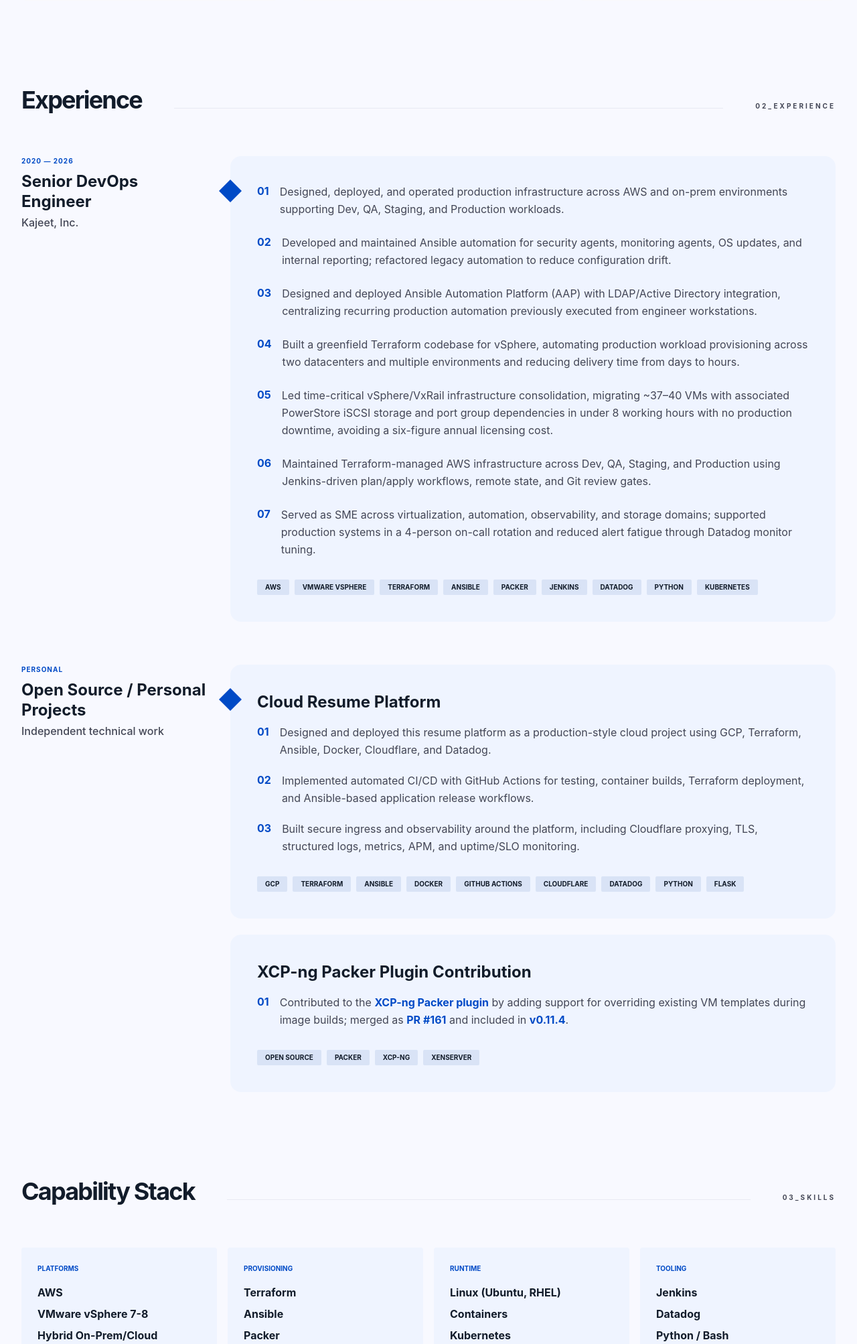
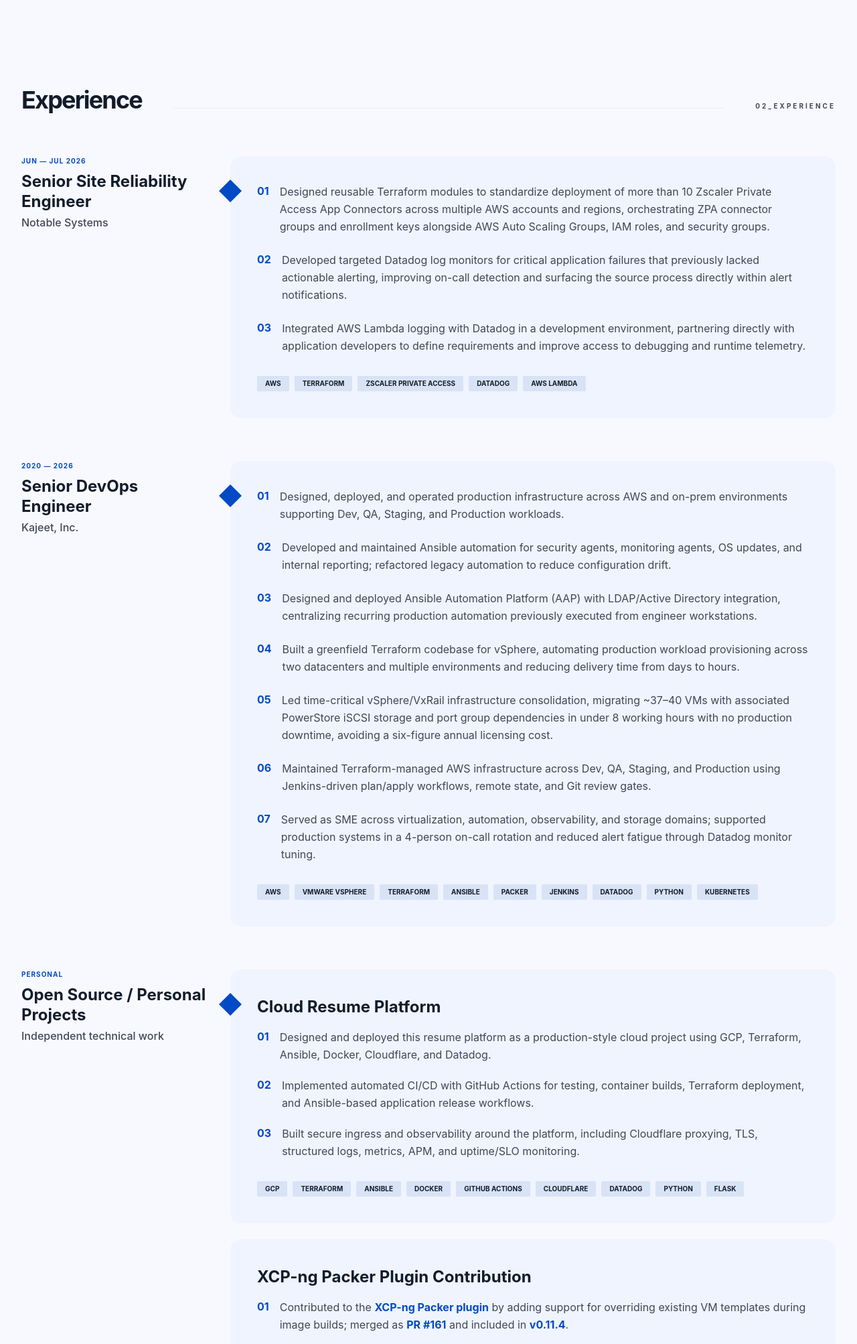
Before and after one commit to sbrupert/cloud-resume, a Flask app: template cloud_resume/cloud_resume/templates/index.html in a window 1280 px wide. Shown: the part 1212-3218 px from the top of the page at 67% size. Run offline with Flask 3, Linux system fonts and the light colour scheme; the template is opened without the code that fills it, so the values that code supplies are empty; style sheets or scripts are compiled from the project's sources; parts of the project's set-up code (start-up, migrations or seed data) failed here and were passed over; some web fonts are replaced.

Commit message:
Add Notable Systems experience.

```diff
--- a/cloud_resume/cloud_resume/templates/index.html
+++ b/cloud_resume/cloud_resume/templates/index.html
@@ -445,6 +445,84 @@
         </div>
         <div class="space-y-10 md:space-y-16">
           <!-- Job 1 -->
+          <div
+            class="grid grid-cols-1 md:grid-cols-12 gap-6 md:gap-8 items-start relative"
+          >
+            <div class="md:col-span-3">
+              <div class="sticky top-24">
+                <span
+                  class="text-label text-[10px] font-bold text-primary tracking-widest uppercase mb-2 block"
+                  >JUN — JUL 2026</span
+                >
+                <h3
+                  class="font-headline text-2xl font-bold text-on-surface leading-tight"
+                >
+                  Senior Site Reliability Engineer
+                </h3>
+                <p class="text-on-surface-variant font-medium mt-1">
+                  Notable Systems
+                </p>
+              </div>
+            </div>
+            <div
+              class="md:col-span-9 bg-surface-container-low p-6 md:p-10 rounded-2xl relative"
+            >
+              <div
+                class="absolute -left-3 top-10 w-6 h-6 bg-primary rotate-45 hidden md:block"
+              ></div>
+              <ul class="space-y-4 md:space-y-6 text-on-surface-variant">
+                <li class="flex gap-3 md:gap-4">
+                  <span class="text-primary font-headline font-bold">01</span>
+                  <p class="leading-relaxed">
+                    Designed reusable Terraform modules to standardize deployment
+                    of more than 10 Zscaler Private Access App Connectors across
+                    multiple AWS accounts and regions, orchestrating ZPA connector groups
+                    and enrollment keys alongside AWS Auto Scaling Groups, IAM roles, and security groups.
+                  </p>
+                </li>
+                <li class="flex gap-3 md:gap-4">
+                  <span class="text-primary font-headline font-bold">02</span>
+                  <p class="leading-relaxed">
+                    Developed targeted Datadog log monitors for critical application failures
+                    that previously lacked actionable alerting, improving on-call detection and
+                    surfacing the source process directly within alert notifications.
+                  </p>
+                </li>
+                <li class="flex gap-3 md:gap-4">
+                  <span class="text-primary font-headline font-bold">03</span>
+                  <p class="leading-relaxed">
+                    Integrated AWS Lambda logging with Datadog in a development environment,
+                    partnering directly with application developers to define requirements
+                    and improve access to debugging and runtime telemetry.
+
+                  </p>
+                </li>
+              </ul>
+              <div class="mt-8 flex flex-wrap gap-2">
+                <span
+                  class="px-3 py-1 bg-surface-container-highest text-[10px] font-bold rounded uppercase"
+                  >AWS</span
+                >
+                <span
+                  class="px-3 py-1 bg-surface-container-highest text-[10px] font-bold rounded uppercase"
+                  >Terraform</span
+                >
+                <span
+                  class="px-3 py-1 bg-surface-container-highest text-[10px] font-bold rounded uppercase"
+                  >Zscaler Private Access</span
+                >
+                <span
+                  class="px-3 py-1 bg-surface-container-highest text-[10px] font-bold rounded uppercase"
+                  >Datadog</span
+                >
+                <span
+                  class="px-3 py-1 bg-surface-container-highest text-[10px] font-bold rounded uppercase"
+                  >AWS Lambda</span
+                >
+              </div>
+            </div>
+          </div>
+          <!-- Job 2 -->
           <div
             class="grid grid-cols-1 md:grid-cols-12 gap-6 md:gap-8 items-start relative"
           >
```
